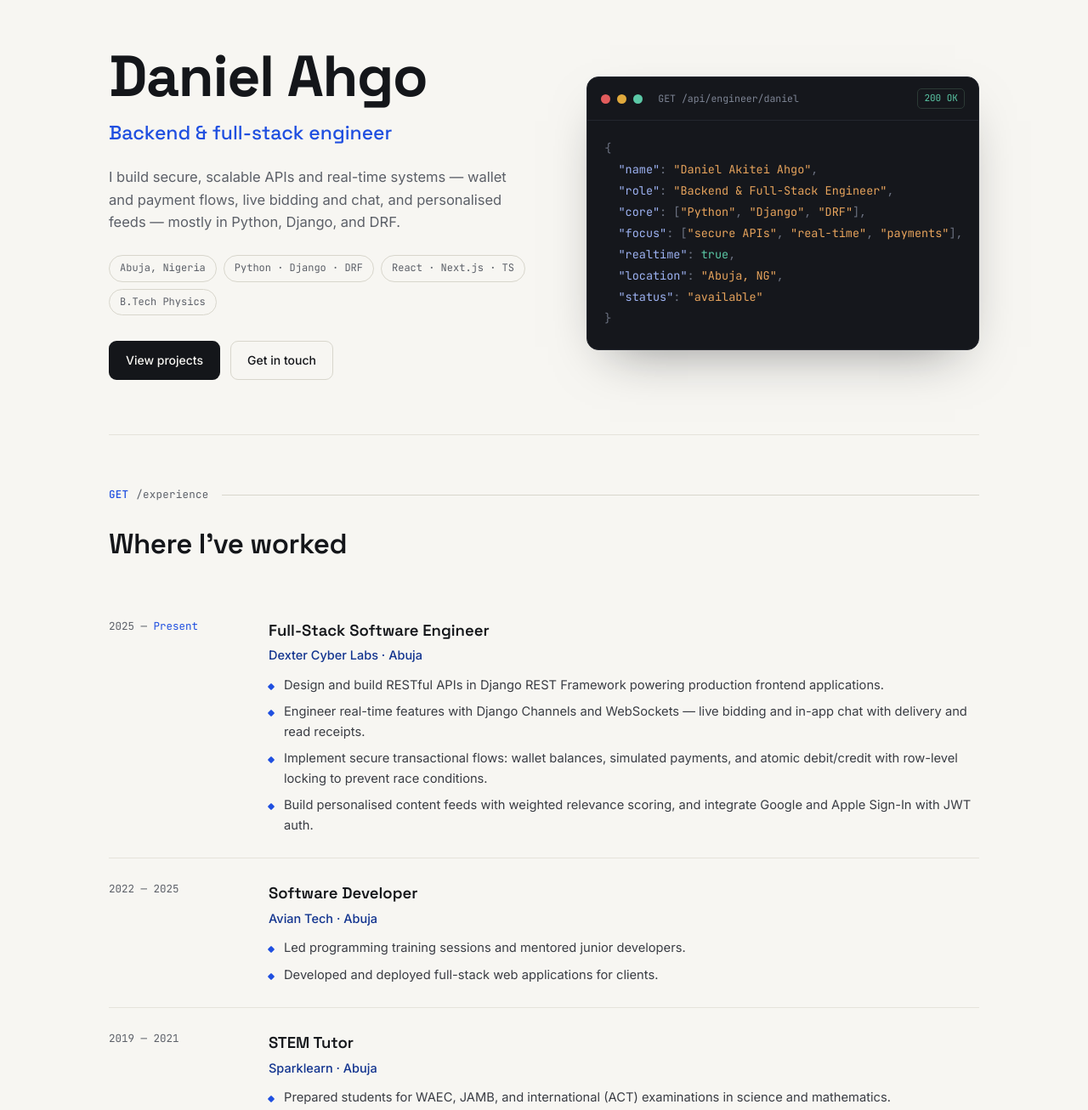
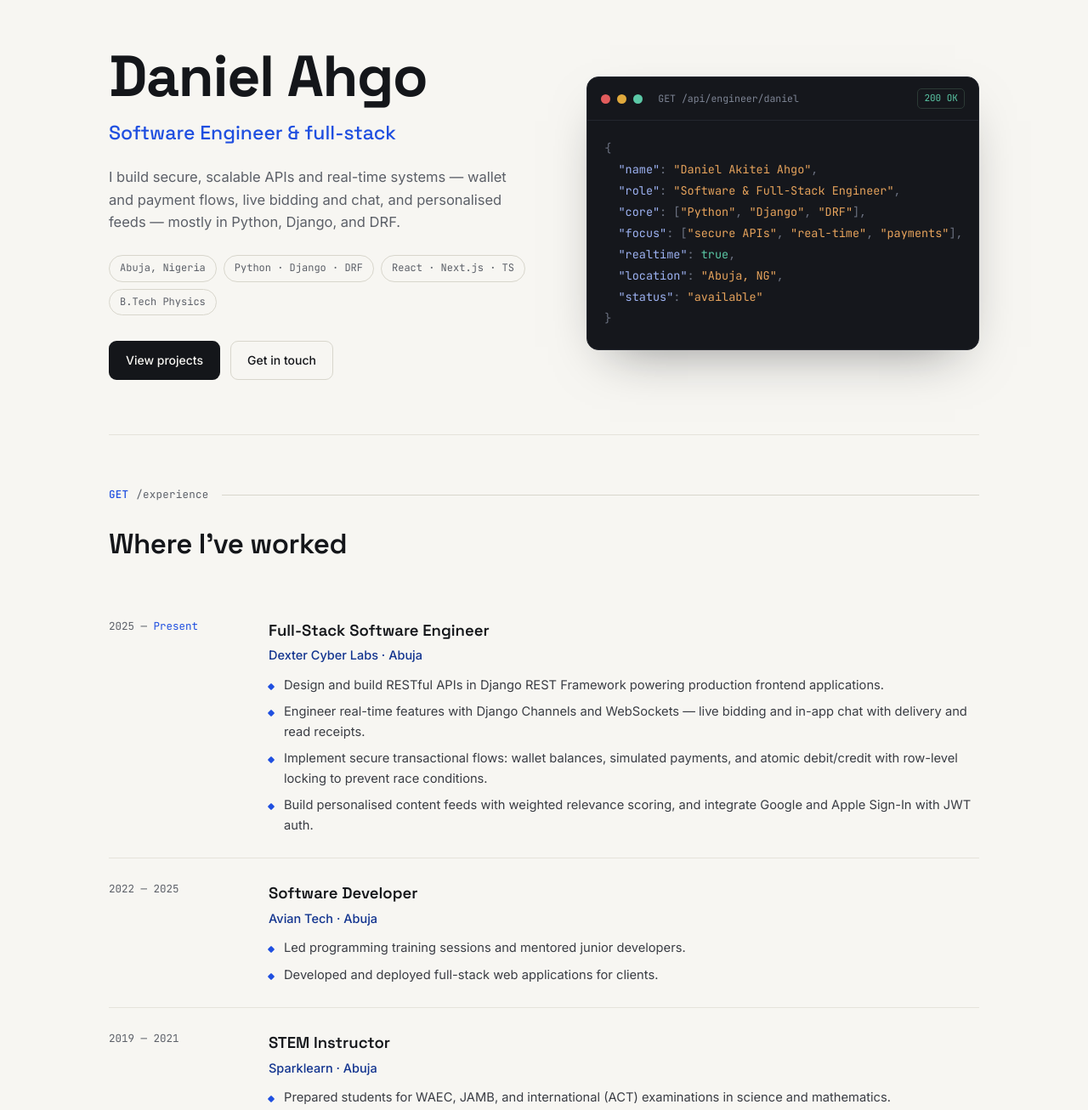
Before and after one commit to akinatei/akinatei.github.io, a plain HTML site: page index.html in a window 1280 px wide. Shown: the part 80-1386 px from the top of the page at 85% size. Drawn offline with Linux system fonts and the light colour scheme.

Commit message:
Update index.html

```diff
--- a/index.html
+++ b/index.html
@@ -172,7 +172,7 @@
   <div class="wrap hero-grid">
     <div>
       <h1>Daniel&nbsp;Ahgo</h1>
-      <div class="role">Backend &amp; full-stack engineer</div>
+      <div class="role">Software Engineer &amp; full-stack</div>
       <p class="lede">I build secure, scalable APIs and real-time systems — wallet and payment flows, live bidding and chat, and personalised feeds — mostly in Python, Django, and DRF.</p>
       <div class="facts">
         <span>Abuja, Nigeria</span>
@@ -194,7 +194,7 @@
       </div>
 <pre><span class="p">{</span>
   <span class="k">"name"</span><span class="p">:</span> <span class="s">"Daniel Akitei Ahgo"</span><span class="p">,</span>
-  <span class="k">"role"</span><span class="p">:</span> <span class="s">"Backend &amp; Full-Stack Engineer"</span><span class="p">,</span>
+  <span class="k">"role"</span><span class="p">:</span> <span class="s">"Software &amp; Full-Stack Engineer"</span><span class="p">,</span>
   <span class="k">"core"</span><span class="p">:</span> <span class="p">[</span><span class="s">"Python"</span><span class="p">,</span> <span class="s">"Django"</span><span class="p">,</span> <span class="s">"DRF"</span><span class="p">],</span>
   <span class="k">"focus"</span><span class="p">:</span> <span class="p">[</span><span class="s">"secure APIs"</span><span class="p">,</span> <span class="s">"real-time"</span><span class="p">,</span> <span class="s">"payments"</span><span class="p">],</span>
   <span class="k">"realtime"</span><span class="p">:</span> <span class="b">true</span><span class="p">,</span>
@@ -241,7 +241,7 @@
       <article class="job reveal">
         <div class="when">2019 — 2021</div>
         <div>
-          <h3>STEM Tutor</h3>
+          <h3>STEM Instructor</h3>
           <div class="org">Sparklearn · Abuja</div>
           <ul>
             <li>Prepared students for WAEC, JAMB, and international (ACT) examinations in science and mathematics.</li>
```
